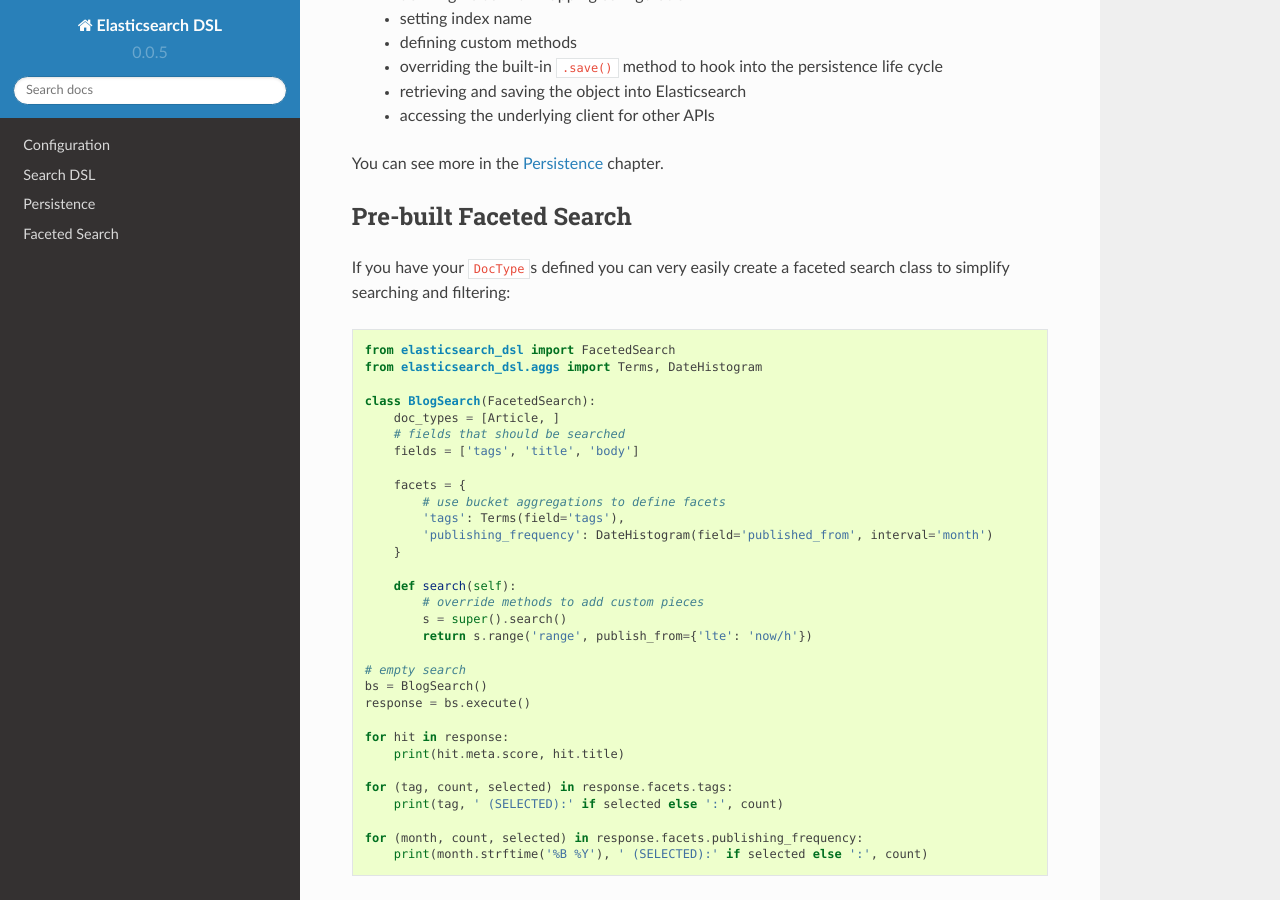
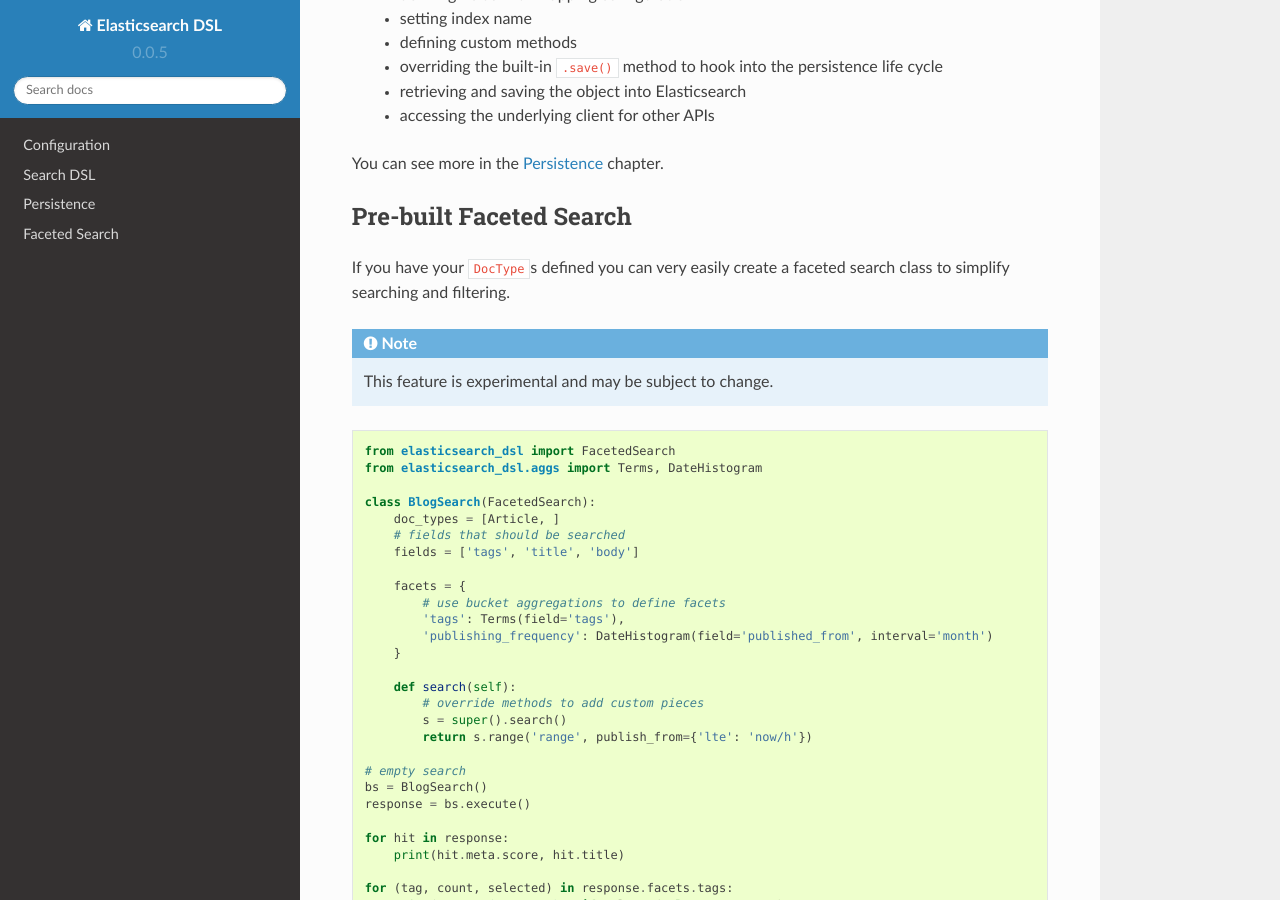
Before and after one commit to elastic/elasticsearch-dsl-py, a Sphinx documentation site: the page built from docs/index.rst, in a window 1280 px wide and 900 px high, scrolled down 2740 px. Built offline with Sphinx 7.4.7 and the Read the Docs theme 2.0.0, drawn with Linux system fonts in a browser that asks for light colours.

Commit message:
Added warning on faceted search status to index.rst

```diff
--- a/docs/index.rst
+++ b/docs/index.rst
@@ -173,7 +173,11 @@
 ------------------------
 
 If you have your ``DocType``\ s defined you can very easily create a faceted
-search class to simplify searching and filtering:
+search class to simplify searching and filtering.
+
+.. note::
+
+    This feature is experimental and may be subject to change.
 
 .. code:: python
 
```
